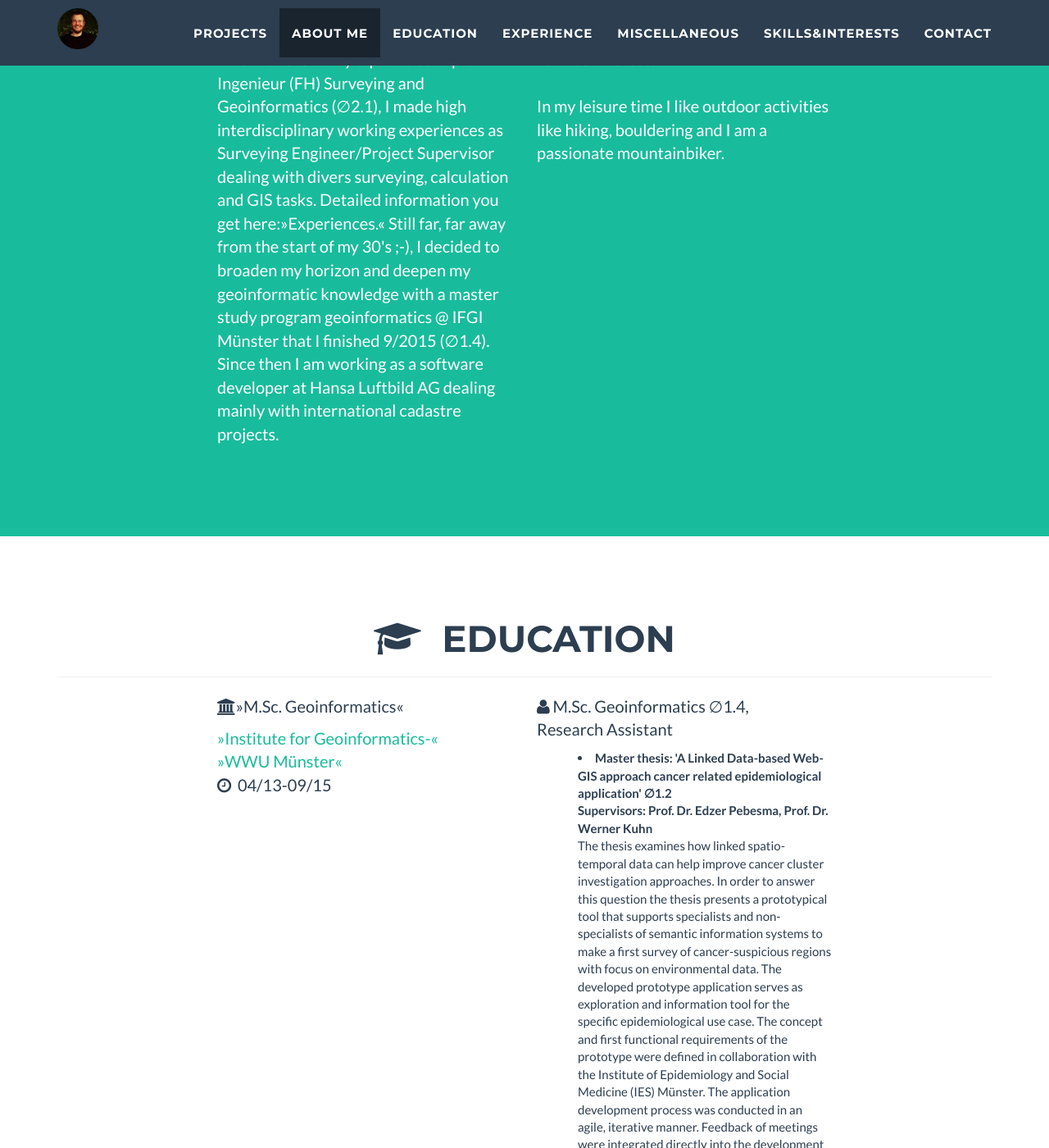
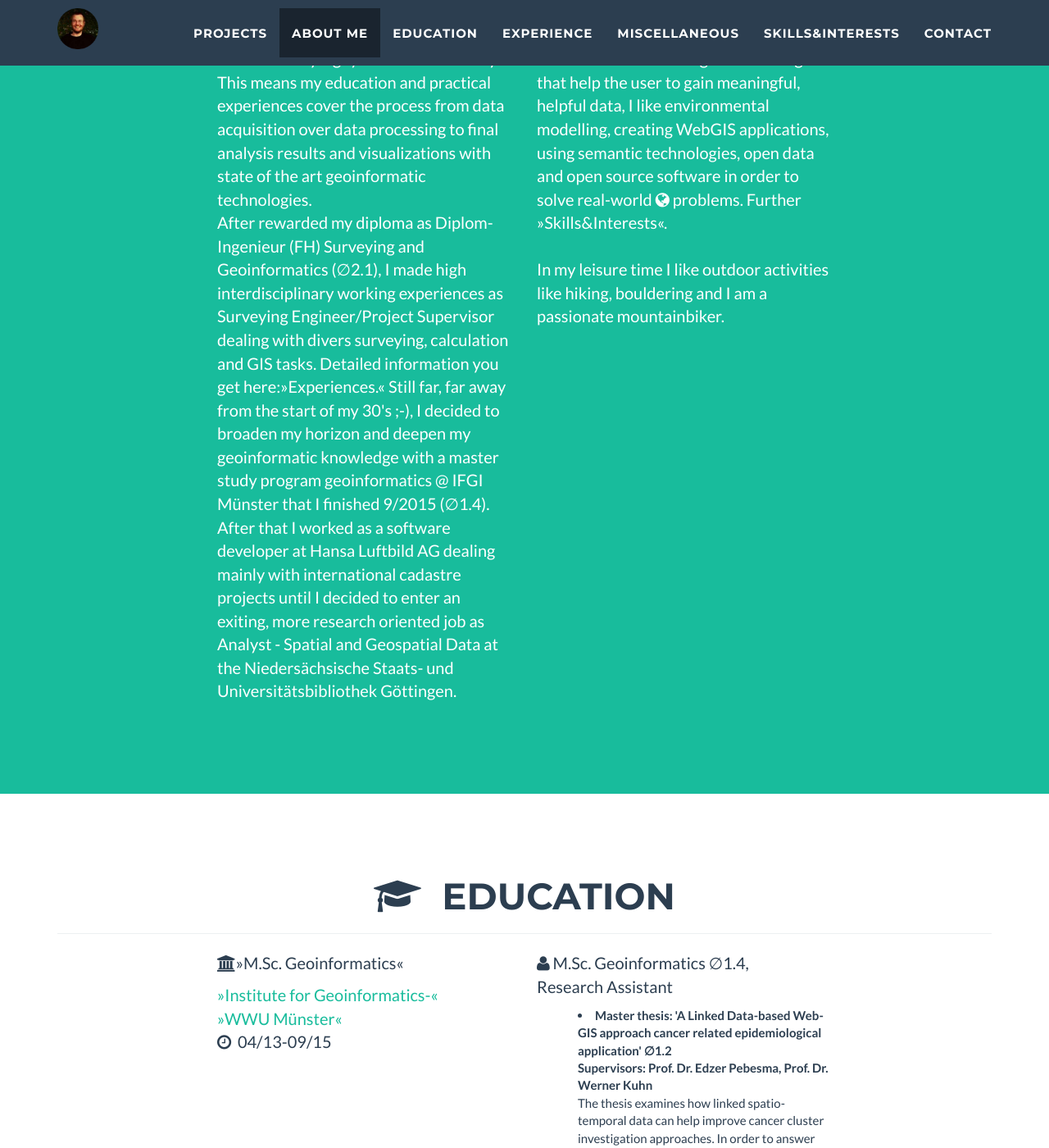
Before and after one commit to FriedrichMueller/FriedrichMueller.github.io, a Jekyll site: the page built from index.html, in a window 1280 px wide and 1400 px high, scrolled down 1439 px. Shown: the whole window at 82% size. Built offline with Jekyll 4.4.1, drawn with Linux system fonts in a browser that asks for light colours; some of the changed text lies outside the part shown.

Commit message:
New infos,map

```diff
--- a/_includes/about.html
+++ b/_includes/about.html
@@ -10,7 +10,7 @@
             <div class="row">
                 <div class="col-lg-4 col-lg-offset-2">
                     <p>I am definitely a guy for the whole story. This means my education and practical experiences cover the process from data acquisition over data processing to final analysis results and visualizations with state of the art geoinformatic technologies.<br>
-					After rewarded my diploma as Diplom-Ingenieur (FH) Surveying and Geoinformatics (&#8709;2.1), I made high interdisciplinary working experiences as Surveying Engineer/Project Supervisor dealing with divers surveying, calculation and GIS tasks. Detailed information you get here:<a href="#experience"><font color="white">&raquo;Experiences.&laquo;</font></a> Still far, far away from the start of my 30's ;-), I decided to broaden my horizon and deepen my geoinformatic knowledge with a master study program geoinformatics @ IFGI Münster that I finished 9/2015 (&#8709;1.4). Since then I am working as a software developer at Hansa Luftbild AG dealing mainly with international cadastre projects.
+					After rewarded my diploma as Diplom-Ingenieur (FH) Surveying and Geoinformatics (&#8709;2.1), I made high interdisciplinary working experiences as Surveying Engineer/Project Supervisor dealing with divers surveying, calculation and GIS tasks. Detailed information you get here:<a href="#experience"><font color="white">&raquo;Experiences.&laquo;</font></a> Still far, far away from the start of my 30's ;-), I decided to broaden my horizon and deepen my geoinformatic knowledge with a master study program geoinformatics @ IFGI Münster that I finished 9/2015 (&#8709;1.4). After that I worked as a software developer at Hansa Luftbild AG dealing mainly with international cadastre projects until I decided to enter an exiting, more research oriented job as Analyst - Spatial and Geospatial Data at the Niedersächsische Staats- und Universitätsbibliothek Göttingen.
 					</p>
                 </div>
                 <div class="col-lg-4">
--- a/_includes/experience.html
+++ b/_includes/experience.html
@@ -46,12 +46,36 @@
                 </div>
             </div>
 
+
+		<div class="container">
+            <div class="row">
+                <div class="col-lg-4 col-lg-offset-2">
+                    <p><a target="_blank" href="https://www.sub.uni-goettingen.de/"><font color="#2c3e50"><i class='fa fa-bank'></i>&raquo;Niedersächsische Staats- und Universitätsbibliothek Göttingen&laquo;</font></a><br><p>
+					<br>
+					<i class='fa fa-clock-o'></i>&nbsp since 10/16
+					<br>
+					<br>
+					<br>
+                </div>
+
+
+                <div class="col-lg-4">
+                    <p><i class='fa fa-user'></i>    Analyst-Spatial and Geospatial Data<br>
+					<br>
+					<br>
+					<br>
+					</p>
+					<hr>
+                </div>
+            </div>
+        </div>
+
  		 <div class="container">
             <div class="row">
                 <div class="col-lg-4 col-lg-offset-2">
                     <p><a target="_blank" href="http://www.hansaluftbild.de/"><font color="#2c3e50"><i class='fa fa-bank'></i>&raquo;Hansa Luftbild AG&laquo;</font></a><br><p>
 					Geoservice company Münster<br>
-					<i class='fa fa-clock-o'></i>&nbsp since 11/15
+					<i class='fa fa-clock-o'></i>&nbsp 11/15-9/16
 					<br>
 					<br>
 					<br>
--- a/_includes/header.html
+++ b/_includes/header.html
@@ -1,17 +1,27 @@
     <!-- Header -->
     <header  style="margin-top: 105px;" >
 
-           <div align="center">
-			<div   style="background-image:url(img/Titel.png); background-size: cover; height:400px; padding:0px; border:3px solid black;">
+            <div  id="map" style="height:400px; border:3px solid black"></div>
+			<!--<div   style="background-image:url(img/Titel.png); width:100% auto; height:400px; border:3px solid black;"> -->
                <div class="col-lg-13" >
 
                    <!-- <img class="img-responsive" src="img/profile.png" alt=""> -->
                     <div class="intro-text" >
-                        <span class="name"><font style="BACKGROUND-COLOR: #18bc9c">Friedrich Müller</font></span>
-                        <span class="skills"><font color="#2c3e50" style="BACKGROUND-COLOR: #18bc9c"><b>Geoinformation Scientist*Engineer of Surveying and Geoinformatics</b></font></span>
+                        <span class="name">Friedrich Müller</span>
+                        <span class="skills"><font color="#2c3e50"><b>Geoinformation Scientist*Engineer of Surveying and Geoinformatics*Geospecialist</b></font></span>
 						<hr class="world-light">
 					</div>
                 </div>
-            </div>
-       </div>
+
+
     </header>
+
+		<script>
+			// create the map object and set the cooridnates of the initial view:
+			var layer = new L.StamenTileLayer("toner");
+			var map = new L.Map("map", {
+				center: new L.LatLng( 51.545483, 9.905548),
+				zoom: 14
+			});
+map.addLayer(layer);
+		</script>
```
